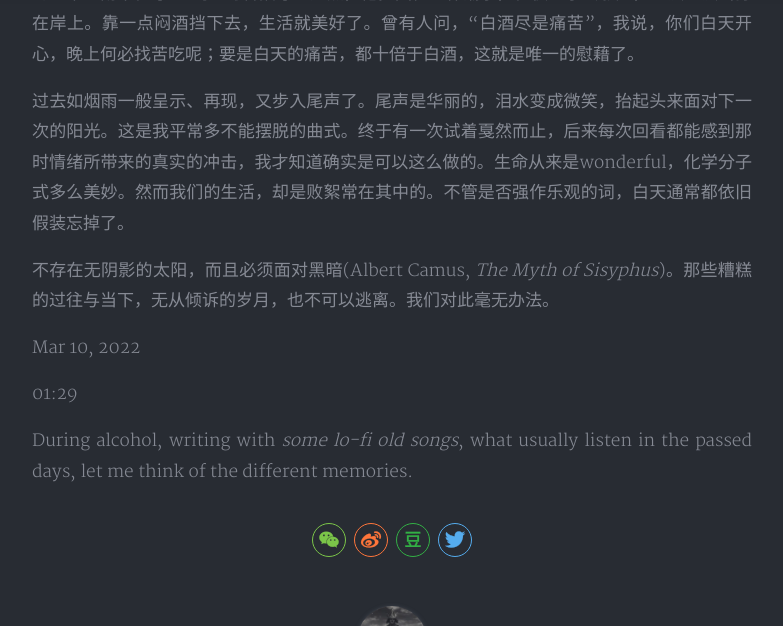
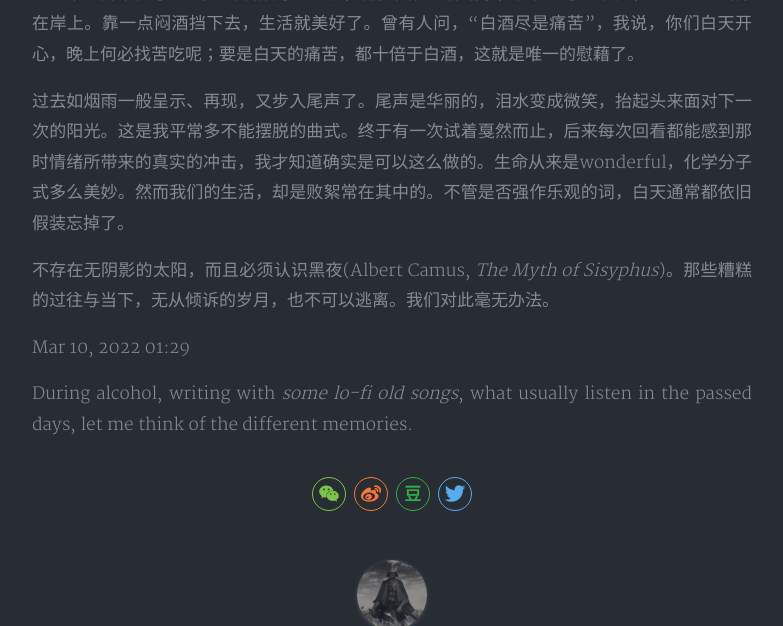
Before and after one commit to imrsp/imrsp.github.io-old, a Jekyll site: the page built from _posts/2022-03-10-writing.md, in a window 1280 px wide and 900 px high, scrolled down 1395 px, cut to the strip 0-626 px from the top of the window. Shown: the whole strip, without its empty margins (248-1031 px from the left). Built offline with Jekyll 4.4.1, drawn with Linux system fonts in a browser that asks for light colours; nearby versions of some CDN libraries; comment, search, counter and statistics services are not loaded; a style sheet for code colours, icons or effects is not loaded.

Commit message:
Update 2022-03-10-writing.md

```diff
--- a/_posts/2022-03-10-writing.md
+++ b/_posts/2022-03-10-writing.md
@@ -25,10 +25,9 @@ tags: writing
 
 过去如烟雨一般呈示、再现，又步入尾声了。尾声是华丽的，泪水变成微笑，抬起头来面对下一次的阳光。这是我平常多不能摆脱的曲式。终于有一次试着戛然而止，后来每次回看都能感到那时情绪所带来的真实的冲击，我才知道确实是可以这么做的。生命从来是wonderful，化学分子式多么美妙。然而我们的生活，却是败絮常在其中的。不管是否强作乐观的词，白天通常都依旧假装忘掉了。
 
-不存在无阴影的太阳，而且必须面对黑暗(Albert Camus, *The Myth of Sisyphus*)。那些糟糕的过往与当下，无从倾诉的岁月，也不可以逃离。我们对此毫无办法。
+不存在无阴影的太阳，而且必须认识黑夜(Albert Camus, *The Myth of Sisyphus*)。那些糟糕的过往与当下，无从倾诉的岁月，也不可以逃离。我们对此毫无办法。
 
 Mar 10, 2022
-
 01:29
 
 During alcohol, writing with *some lo-fi old songs*, what usually listen in the passed days, let me think of the different memories.
```
